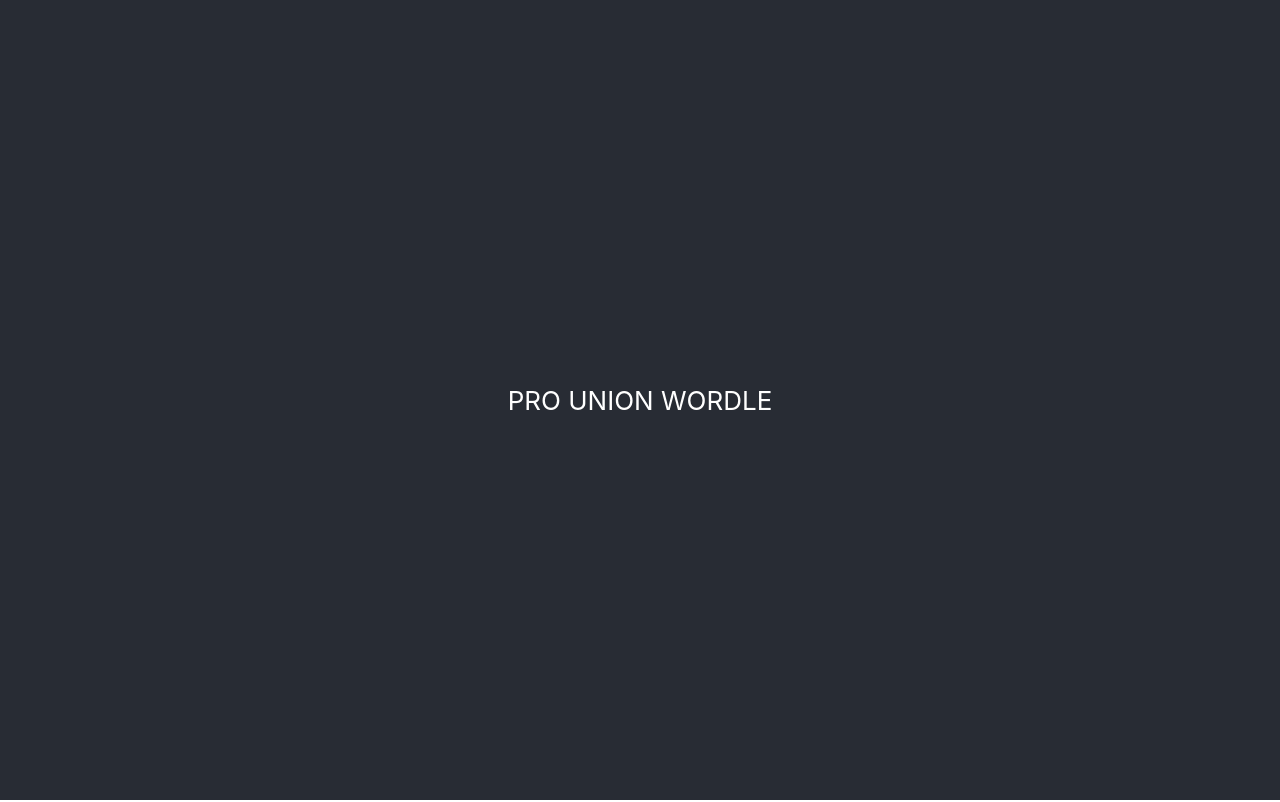
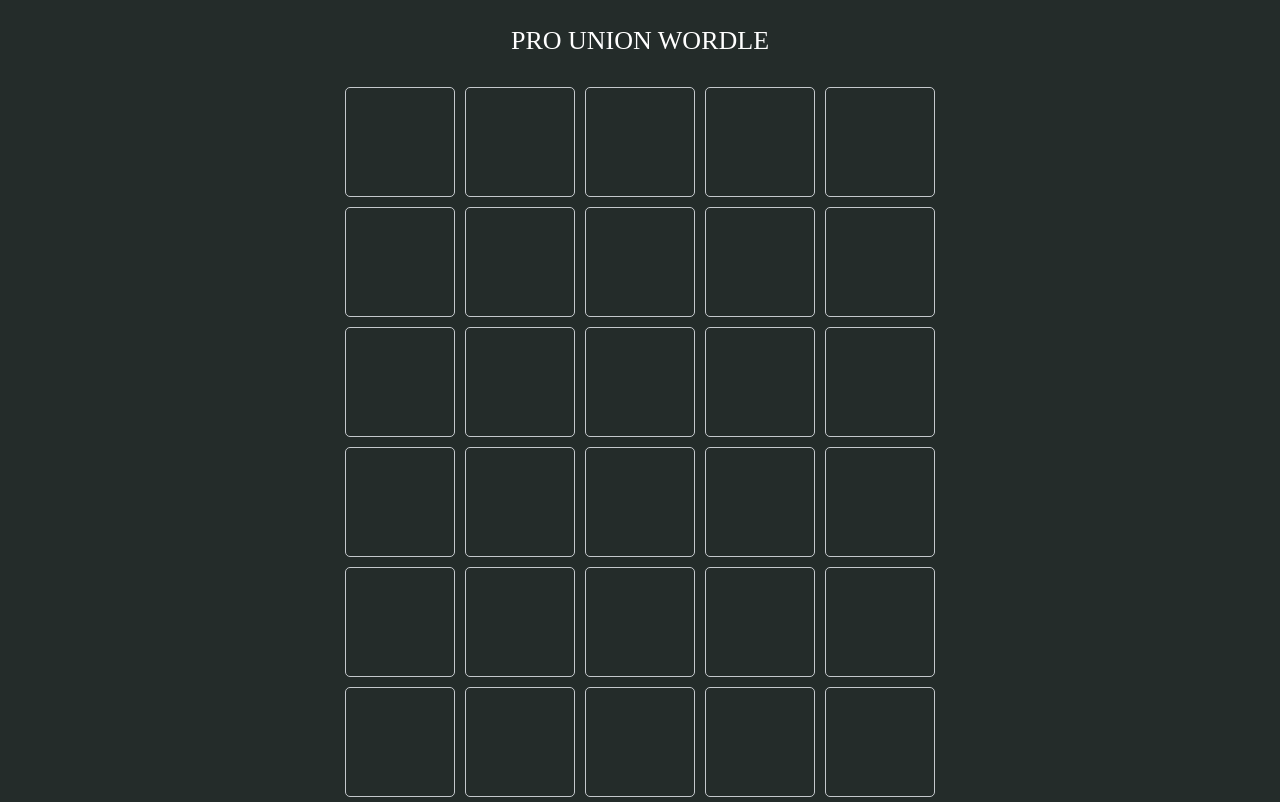
Before and after one commit to neelpatelshah/wordle, a React (Create React App) app: page / in a window 1280 px wide. Built offline with nearby package versions, Linux system fonts and the light colour scheme.

Commit message:
create board

```diff
--- a/package.json
+++ b/package.json
@@ -7,8 +7,10 @@
     "@testing-library/react": "^12.1.2",
     "@testing-library/user-event": "^13.5.0",
     "react": "^17.0.2",
+    "react-device-detect": "^2.1.2",
     "react-dom": "^17.0.2",
     "react-scripts": "5.0.0",
+    "styled-components": "^5.3.3",
     "web-vitals": "^2.1.4"
   },
   "scripts": {
--- a/src/App.css
+++ b/src/App.css
@@ -14,7 +14,7 @@
 }
 
 .App-header {
-  background-color: #282c34;
+  background-color: #242c2a;
   min-height: 100vh;
   display: flex;
   flex-direction: column;
--- a/src/App.js
+++ b/src/App.js
@@ -1,13 +1,15 @@
 import './App.css';
+import { isMobile } from "react-device-detect"
+import Wordle from "./Wordle"
 
 function App() {
   return (
     <div className="App">
       <header className="App-header">
-        <p>
-          PRO UNION WORDLE
+        <p style={{fontFamily: "Quicksand"}}>
+          PRO UNION WORDLE {`${isMobile ? "pee" : ""}`}
         </p>
-
+        <Wordle />
       </header>
     </div>
   );
--- /dev/null
+++ b/src/Wordle.jsx
@@ -0,0 +1,8 @@
+import React from 'react';
+import Board from "./components/Board";
+
+const Wordle = () => {
+    return <Board />
+}
+
+export default Wordle;
--- /dev/null
+++ b/src/components/Board.jsx
@@ -0,0 +1,22 @@
+import React, { useState } from 'react';
+import Word from "./Word"
+
+const Board = () => {
+    const [active, setActive] = useState(0)
+    const words = ["this", "is", "one", "more", "easter", "egg"]
+    console.log(active)
+
+    const nextWord = () => {
+        setActive(active + 1)
+    }
+
+    return (
+        <>
+            {words.map((word, index) =>
+                <Word active={index === active} nextWord={nextWord}/>
+            )}
+        </>
+    )
+}
+
+export default Board;
--- /dev/null
+++ b/src/components/Square.jsx
@@ -0,0 +1,50 @@
+import React, { useEffect, useState }  from 'react';
+import styled from "styled-components"
+import useLetterPress from '../hooks/useLetterPress';
+
+
+const Letter = ({ active, setEnteredLetter }) => {
+    const keyPressed = useLetterPress(active)
+    const [letter, setLetter] = useState("")
+
+    useEffect(() => {
+        if (active && keyPressed.length === 1) {
+            setLetter(keyPressed.toUpperCase())
+            setEnteredLetter(keyPressed.toUpperCase())
+        }
+    }, [keyPressed])
+
+
+    return <p style={styles.letter}> {letter} </p>
+}
+
+const Square = ({ active, setEnteredLetter }) => {
+    return (
+        <SquareView>
+            <Letter active={active} setEnteredLetter={setEnteredLetter}/>
+         </SquareView>
+    )
+}
+
+const SquareView = styled.div`
+    display: flex;
+    padding: 4px;
+    // Hardcoding sizes for dev speed; let's revise
+    width: 100px;
+    height: 100px;
+    border: 1px solid #c4c8cc;
+    border-radius: 5px;
+    flex-direction: row;
+    align-items: center;
+    justify-content: center;
+    margin: 5px
+`
+
+const styles = {
+    letter: {
+        fontSize: 80,
+        fontFamily: "Quicksand"
+    }
+}
+
+export default Square;
--- /dev/null
+++ b/src/components/Word.jsx
@@ -0,0 +1,51 @@
+import React, { useState, useEffect } from 'react';
+import useEnterPress from '../hooks/useEnterPress';
+import Square from "./Square"
+
+const Word = ({ active, nextWord }) => {
+    const [enteredLetter, setEnteredLetter] = useState("")
+    const [currentLetter, setCurrentLetter] = useState(0)
+    const [word, setWord] = useState("")
+    const letters = ["this", "is", "an", "easter", "egg"]
+    const enter = useEnterPress()
+
+    if (active) console.log(word)
+
+    useEffect(() => {
+        if (enteredLetter.length === 1) {
+            if (word.length <= 5) {
+                setCurrentLetter(currentLetter + 1)
+                setWord(`${word}${enteredLetter}`)
+                setEnteredLetter("")
+            }
+        }
+    }, [enteredLetter])
+
+    useEffect(() => {
+        if (word.length === 5) {
+            nextWord()
+            setWord("")
+        }
+    }, [enter])
+
+    return (
+        <div style={styles.row}>
+            {letters.map((letter, index) =>
+                <Square
+                    active={active && currentLetter === index}
+                    setEnteredLetter={setEnteredLetter}
+                />
+            )}
+        </div>
+    )
+}
+
+const styles = {
+    row: {
+        display: "flex",
+        flexDirection: "row",
+        alignItems: "center",
+    }
+}
+
+export default Word;
--- /dev/null
+++ b/src/hooks/useEnterPress.js
@@ -0,0 +1,31 @@
+import { useState, useEffect } from "react";
+
+// credit - https://usehooks.com/useKeyPress/
+function useEnterPress() {
+    // State for keeping track of whether key is pressed
+    const [keyPressed, setKeyPressed] = useState(false);
+    // If pressed key is our target key then set to true
+    function downHandler({ key }) {
+        if (key === "Enter") {
+            setKeyPressed(true)
+        }
+    }
+    function uphandler({ key }) {
+        if (key === "Enter") {
+            setKeyPressed(false)
+        }
+    }
+    // Add event listeners
+    useEffect(() => {
+        window.addEventListener("keydown", downHandler);
+        window.addEventListener("keyup", uphandler)
+        // Remove event listeners on cleanup
+        return () => {
+            window.removeEventListener("keydown", downHandler);
+            window.removeEventListener("keyup", uphandler)
+        };
+    }, []); // Empty array ensures that effect is only run on mount and unmount
+    return keyPressed;
+}
+
+export default useEnterPress;
--- /dev/null
+++ b/src/hooks/useLetterPress.js
@@ -0,0 +1,32 @@
+import { useState, useEffect } from "react";
+
+// credit - https://usehooks.com/useKeyPress/
+function useLetterPress(active) {
+    // State for keeping track of whether key is pressed
+    const [keyPressed, setKeyPressed] = useState("");
+    const [capitalize, setCapitalze] = useState(true)
+    // If pressed key is our target key then set to true
+    function downHandler({ key }) {
+        if (key.length === 1 && key.match(/[a-z]/i)) {
+            setKeyPressed(key)
+        }
+        if (key === keyPressed) {
+            console.log(true)
+            setCapitalze(false)
+        }
+    }
+
+    // Add event listeners
+    useEffect(() => {
+        window.addEventListener("keydown", downHandler);
+        // Remove event listeners on cleanup
+        return () => {
+            window.removeEventListener("keydown", downHandler);
+        };
+    }, [active]); // Empty array ensures that effect is only run on mount and unmount
+    return capitalize ?
+        keyPressed.toUpperCase()
+        : keyPressed
+}
+
+export default useLetterPress;
```
Also changed, not shown: 1 other file (tests, documents, lock files or other folders).
